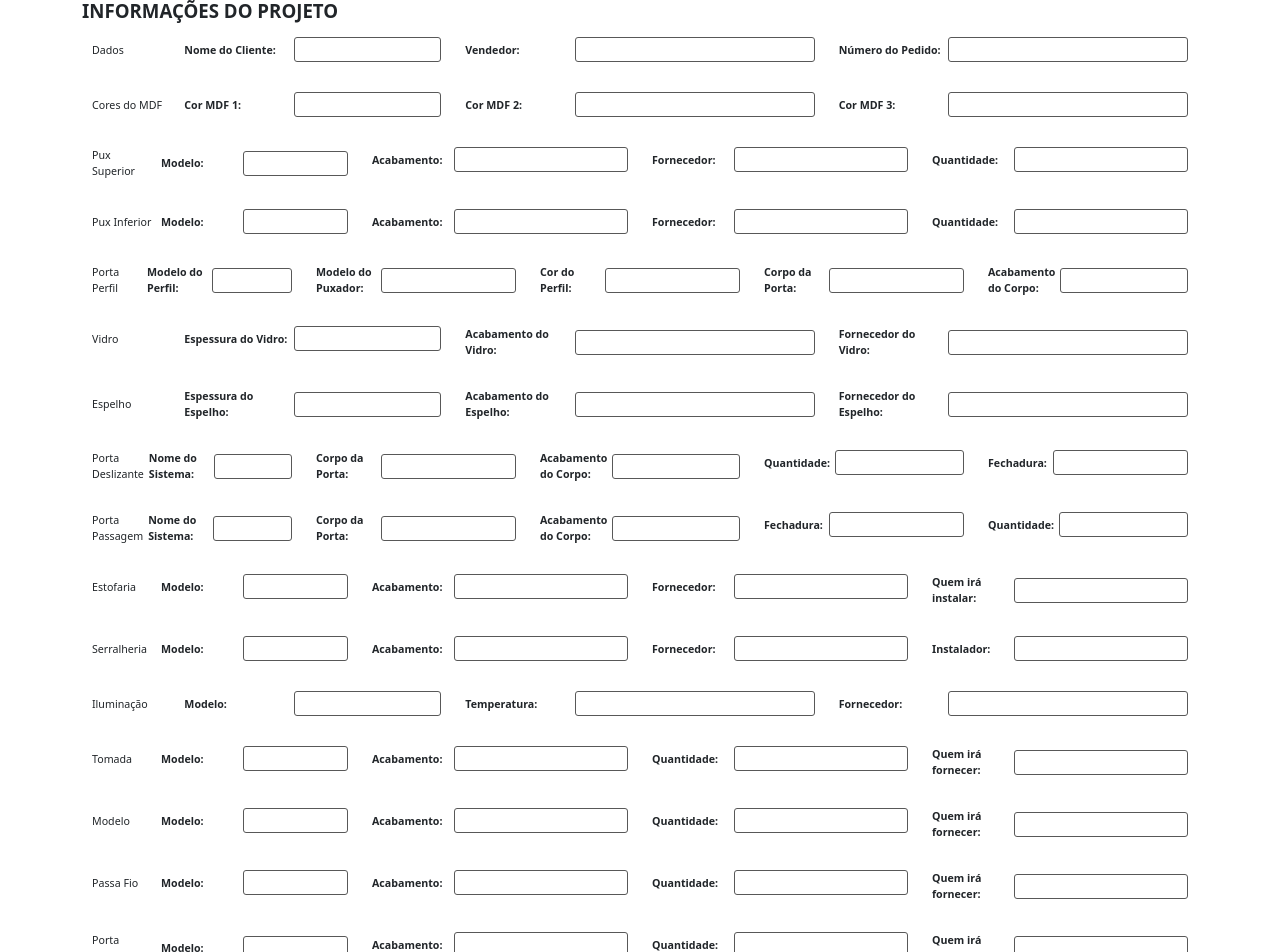
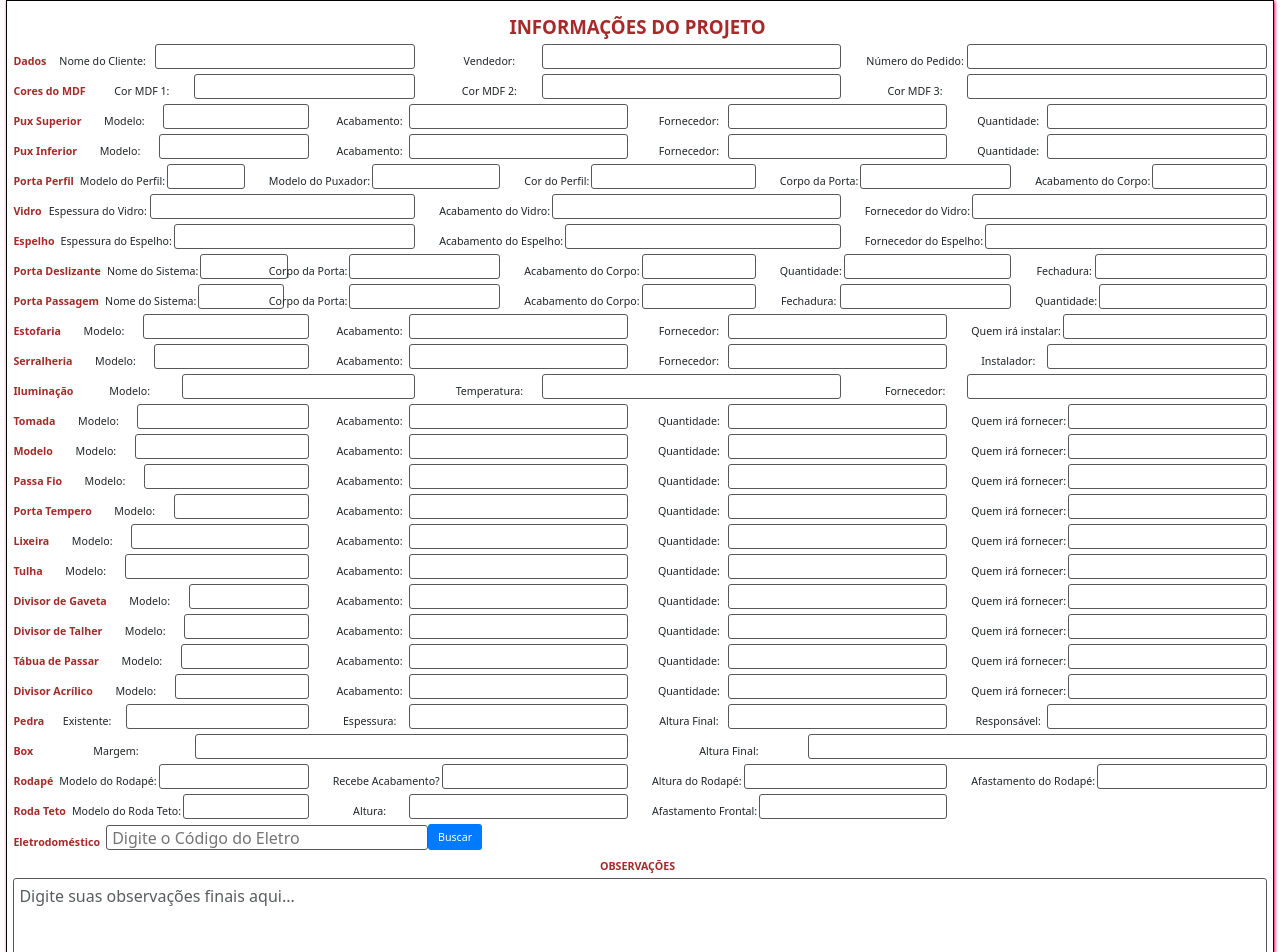
Before and after one commit to ThiagoEngenharia/infoProjetcs, an Angular app: page /form in a window 1280 px wide. Shown: the top 952 px of the page. Built offline with nearby package versions, Linux system fonts and the light colour scheme.

Commit message:
Organinado o HTML e CSS

```diff
--- a/src/app/components/form/form.component.css
+++ b/src/app/components/form/form.component.css
@@ -1,4 +1,3 @@
-/* Garante que o body ocupe toda a altura da tela */
 body, html {
   margin: 0;
   padding: 0;
@@ -8,18 +7,40 @@ body, html {
   font-family: 'Arial', sans-serif;
 }
 
-/* Ajustes gerais */
+.container{
+  width: 100%;
+  max-width: 99vw;
+  padding: 5px;
+  box-sizing: border-box;
+  position: relative;
+  border: #000 1px solid;
+  box-shadow: 1px 1px 3px rgb(253, 1, 85);
+
+}
 .container-fluid {
   width: 100%;
   max-width: 99vw;
-  padding: 10px;
+  padding: 1px;
   box-sizing: border-box;
+  position: relative;
+}
+
+.container-fluid::before {
+  content: '';
+  position: absolute;
+  top: -1px;
+  left: -1px;
+  right: -1px;
+  bottom: -1px;
+  pointer-events: none;
 }
 
 h1, h2, h3, h4 {
   font-weight: bold;
   margin-bottom: 5px;
   text-transform: uppercase;
+  margin-top: 10px;
+  text-align: center;
 }
 
 h1 {
@@ -30,48 +51,48 @@ h2, h3, h4 {
   font-size: 9pt;
 }
 
-/* Ajuste das linhas (row) */
 .row {
   display: flex;
   flex-wrap: wrap;
-  margin-bottom: 5px;
+  margin-bottom: 0px;
 }
 
 .form-group {
   display: flex;
-  align-items: center;
-  margin-bottom: 5px;
-  gap: 5px;
+  align-items: flex-end;
+  margin-bottom: 3px;
+  gap: 1px;
+  align-items: flex-end;
 }
 
 .title {
   font-size: 8pt;
+  font-weight: bold;
+  margin-right: 5px;
+  white-space: nowrap;
+  color: brown;
 }
 
-/*Classe atributos*/
 .form-group label {
-  flex: 0 0 30%;  /* A label ocupa 30% da largura */
-  font-weight: bold;
-  text-align: left;  /* Alinhamento à esquerda */
+  flex: 0 0 25%;
+  text-align: center;
   font-size: 8pt;
-}
-
-.form-group .title {
-  flex: 0 0 25%; /* A title ocupa 25% da largura */
-  font-size: 8pt;
-  text-align: left;  /* Alinhamento à esquerda */
+  margin-right: 1px;
+  white-space: nowrap;
+  align-items: center;
 }
 
 .form-group input, .form-group select {
-  flex: 1 1 45%;  /* O input ocupa o restante da linha (45%) */
+  flex: 1 1 65%;
   height: 25px;
+  width: 100px;
   padding: 2px 5px;
   border: 1px solid #585858;
   border-radius: 3px;
   box-sizing: border-box;
+  align-self: flex-end;
 }
 
-/* Área de texto */
 textarea {
   width: 100%;
   height: 80px;
@@ -82,7 +103,6 @@ textarea {
   resize: none;
 }
 
-/* Tabelas */
 .table-bordered {
   border: 1px solid #000;
   width: 100%;
@@ -95,7 +115,6 @@ textarea {
   text-align: left;
 }
 
-/* Botões */
 .btn-primary {
   font-size: 8pt;
   padding: 5px 10px;
@@ -109,10 +128,27 @@ textarea {
   background-color: #0056b3;
 }
 
-/* Caixa de observações */
 .observacoes {
   margin-top: 10px;
   padding: 5px;
   border: 1px solid #000;
   background: #fff9c4;
 }
+
+.title-eletro {
+  font-size: 8pt;
+  font-weight: bold;
+  margin-right: 5px;
+  white-space: nowrap;
+  color: brown;
+}
+
+.d-flex {
+  width: 30%;
+}
+
+@media print {
+  .btn {
+    display: none;
+  }
+}
--- a/src/app/components/form/form.component.html
+++ b/src/app/components/form/form.component.html
@@ -1052,14 +1052,14 @@
     <div class="col">
       <div class="form-group">
         <label for="alturaRodape">Altura do Rodapé:</label>
-        <input type="text" id="alturaRodape" [(ngModel)]="form.rodape.altura" class="form-control" placeholder="Digite a altura">
+        <input type="text" id="alturaRodape" [(ngModel)]="form.rodape.altura" class="form-control">
       </div>
     </div>
 
     <div class="col">
       <div class="form-group">
         <label for="afastadoRodape">Afastamento do Rodapé:</label>
-        <input type="text" id="afastadoRodape" [(ngModel)]="form.rodape.afastado" class="form-control" placeholder="Digite o afastamento">
+        <input type="text" id="afastadoRodape" [(ngModel)]="form.rodape.afastado" class="form-control">
       </div>
     </div>
   </div>
@@ -1074,7 +1074,7 @@
     <div class="col">
       <div class="form-group">
         <span class="title">Roda Teto</span>
-        <label for="modeloRodaTeto">Modelo da Roda Teto:</label>
+        <label for="modeloRodaTeto">Modelo do Roda Teto:</label>
         <select id="modeloRodaTeto" [(ngModel)]="form.rodaTeto.modelo" class="form-control">
           <option *ngFor="let item of listasOpcoes.modelosRodaTeto" [value]="item">{{ item }}</option>
         </select>
@@ -1084,14 +1084,14 @@
     <div class="col">
       <div class="form-group">
         <label for="alturaRodaTeto">Altura:</label>
-        <input type="text" id="alturaRodaTeto" [(ngModel)]="form.rodaTeto.altura" class="form-control" placeholder="Digite a altura">
+        <input type="text" id="alturaRodaTeto" [(ngModel)]="form.rodaTeto.altura" class="form-control">
       </div>
     </div>
 
     <div class="col">
       <div class="form-group">
-        <label for="afastadoRodaTeto">Afastamento:</label>
-        <input type="text" id="afastadoRodaTeto" [(ngModel)]="form.rodaTeto.afastado" class="form-control" placeholder="Digite o afastamento">
+        <label for="afastadoRodaTeto">Afastamento Frontal:</label>
+        <input type="text" id="afastadoRodaTeto" [(ngModel)]="form.rodaTeto.afastado" class="form-control">
       </div>
     </div>
   </div>
@@ -1103,10 +1103,9 @@
 
 <div class="container-fluid">
   <div class="form-group col-eletro">
-    <span class="title">Eletrodoméstico</span>
-    <label for="codigoEletro">Código do Modelo</label>
+    <span class="title-eletro">Eletrodoméstico</span>
     <div class="d-flex">
-      <input type="text" id="codigoEletro" [(ngModel)]="eletroCodigo" class="form-control" placeholder="Código do Eletro" />
+      <input type="text" id="codigoEletro" [(ngModel)]="eletroCodigo" class="input-eletro" placeholder="Digite o Código do Eletro" />
       <button (click)="buscarEletro()" class="btn btn-primary ml-2">Buscar</button>
     </div>
   </div>
```
